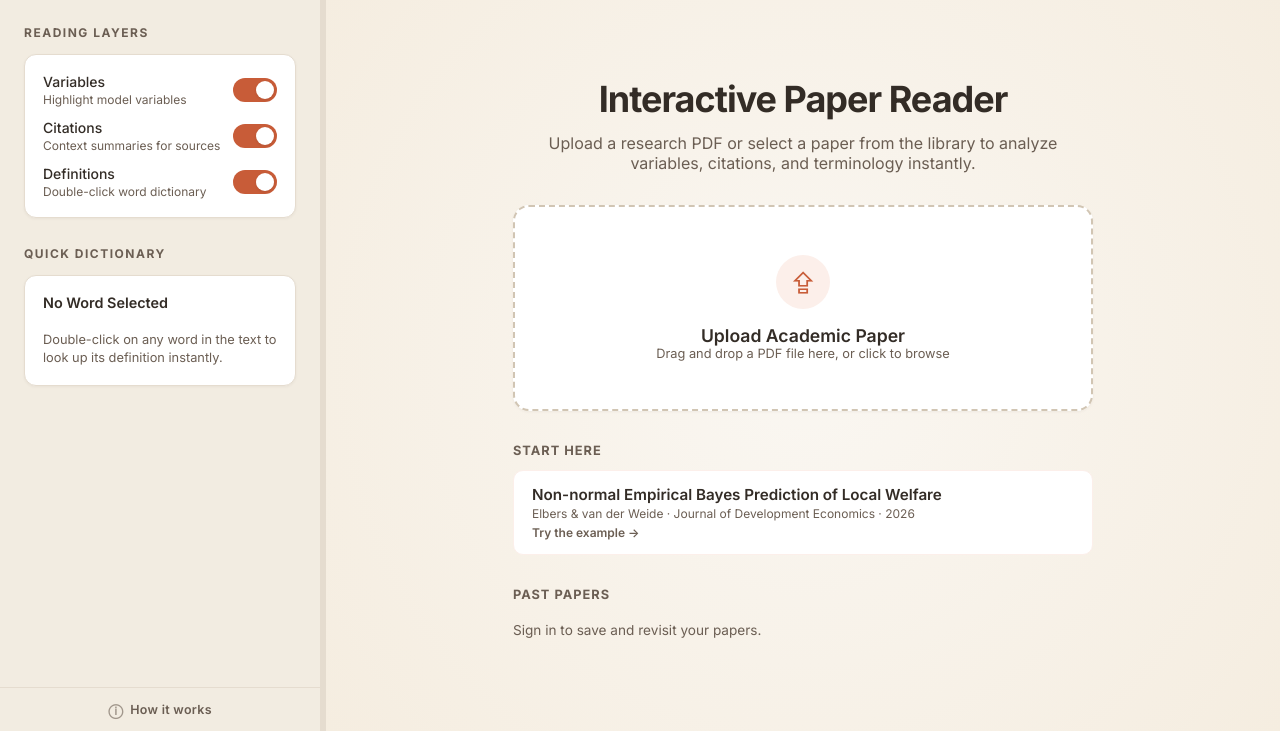
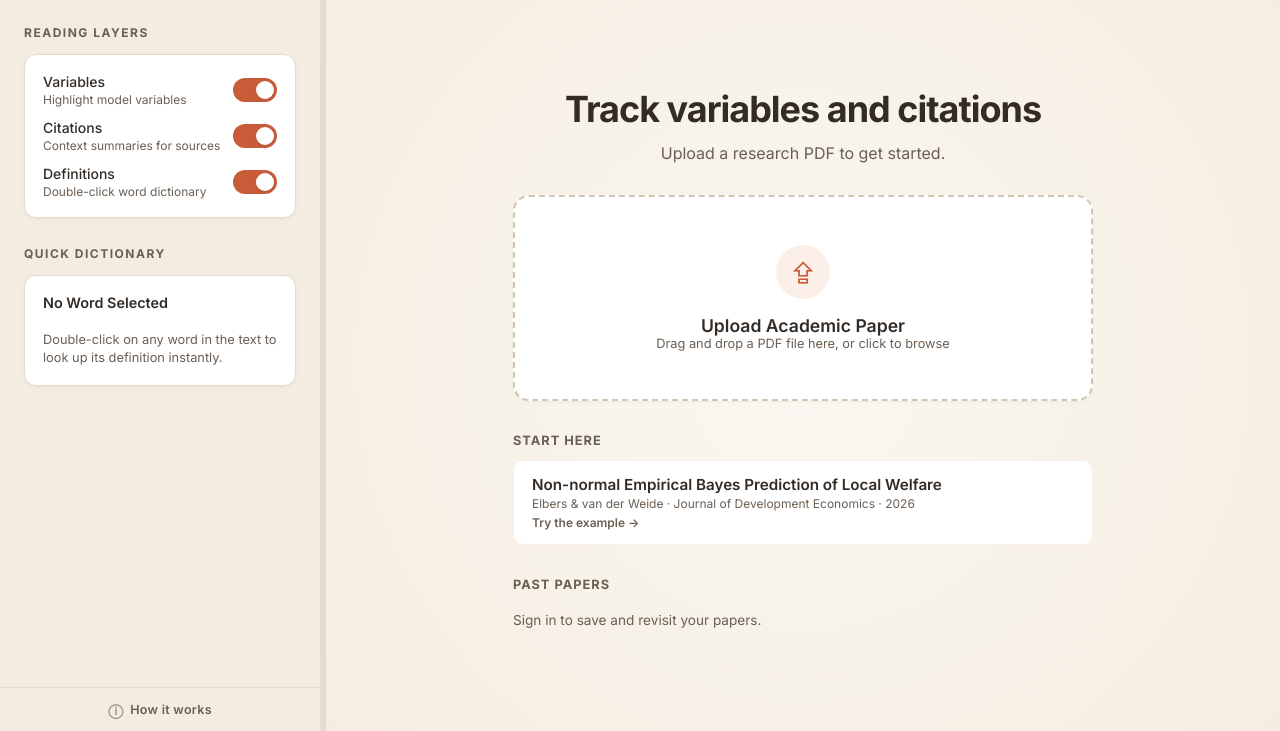
Before and after one commit to amyhu2005/var, a website: page index.html in a window 1280 px wide. Shown: the part 69-800 px from the top of the page. Drawn offline with nearby package versions, Linux system fonts and the light colour scheme.

Commit message:
Update title and headline to 'Track variables and citations'

```diff
--- a/index.html
+++ b/index.html
@@ -4,7 +4,7 @@
 <head>
   <meta charset="UTF-8">
   <meta name="viewport" content="width=device-width, initial-scale=1.0">
-  <title>Var - Interactive Academic Paper Annotator</title>
+  <title>Var - Track variables and citations</title>
   <link rel="stylesheet" href="style.css">
   <link href="https://fonts.googleapis.com/css2?family=Special+Elite&display=swap" rel="stylesheet">
   <!-- KaTeX for LaTeX math rendering -->
@@ -199,9 +199,8 @@
         <div class="dashboard-center">
 
           <div class="dashboard-headline">
-            <h1>Interactive Paper Reader</h1>
-            <p>Upload a research PDF or select a paper from the library to analyze variables, citations, and terminology
-              instantly.</p>
+            <h1>Track variables and citations</h1>
+            <p>Upload a research PDF to get started.</p>
           </div>
 
           <!-- Drag and Drop Upload Box -->
```
